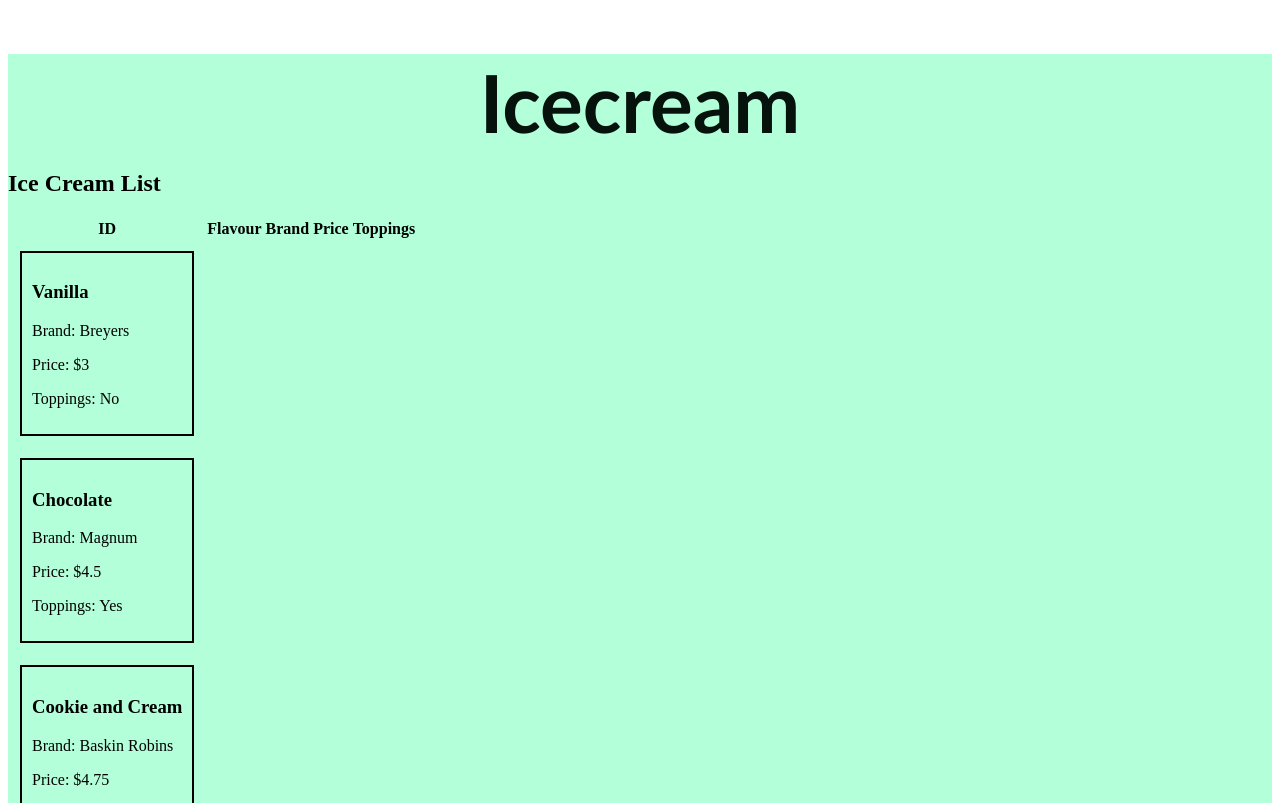
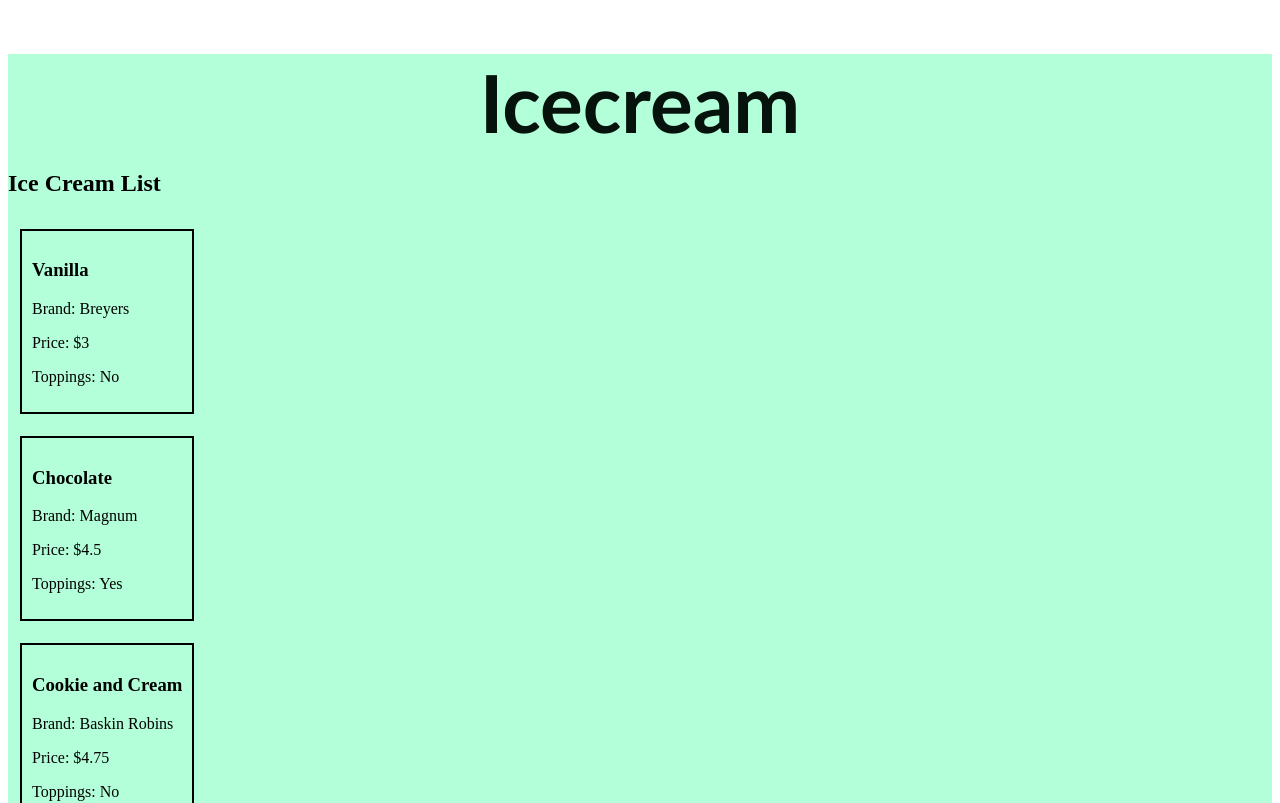
Before and after one commit to Giankaur03/Gian_Kaur_Learning_Angular, an Angular app: page / in a window 1280 px wide. Shown: the top 803 px of the page. Built offline with nearby package versions, Linux system fonts and the light colour scheme.

Commit message:
Done AS 4

```diff
--- a/src/app/icecream-list/icecream-list.component.html
+++ b/src/app/icecream-list/icecream-list.component.html
@@ -1,22 +1,10 @@
 <div class="container">
   <h2>Ice Cream List</h2>
   <table>
-    <thead>
-    <tr>
-      <th>ID</th>
-      <th>Flavour</th>
-      <th>Brand</th>
-      <th>Price</th>
-      <th>Toppings</th>
-    </tr>
-    </thead>
+
     <tbody>
     <tr *ngFor="let icecream of iceCreamList" >
-      <!--<td>{{ icecream.id }}</td>
-      <td>{{ icecream.flavour }}</td>
-      <td>{{ icecream.brand }}</td>
-      <td>${{ icecream.price.toFixed(2) }}</td>
-      <td>{{ icecream.toppings ? 'Yes' : 'No' }}</td>-->
+
       <app-icecream-list-item [icecream]="icecream"></app-icecream-list-item>
     </tr>
     </tbody>
```
